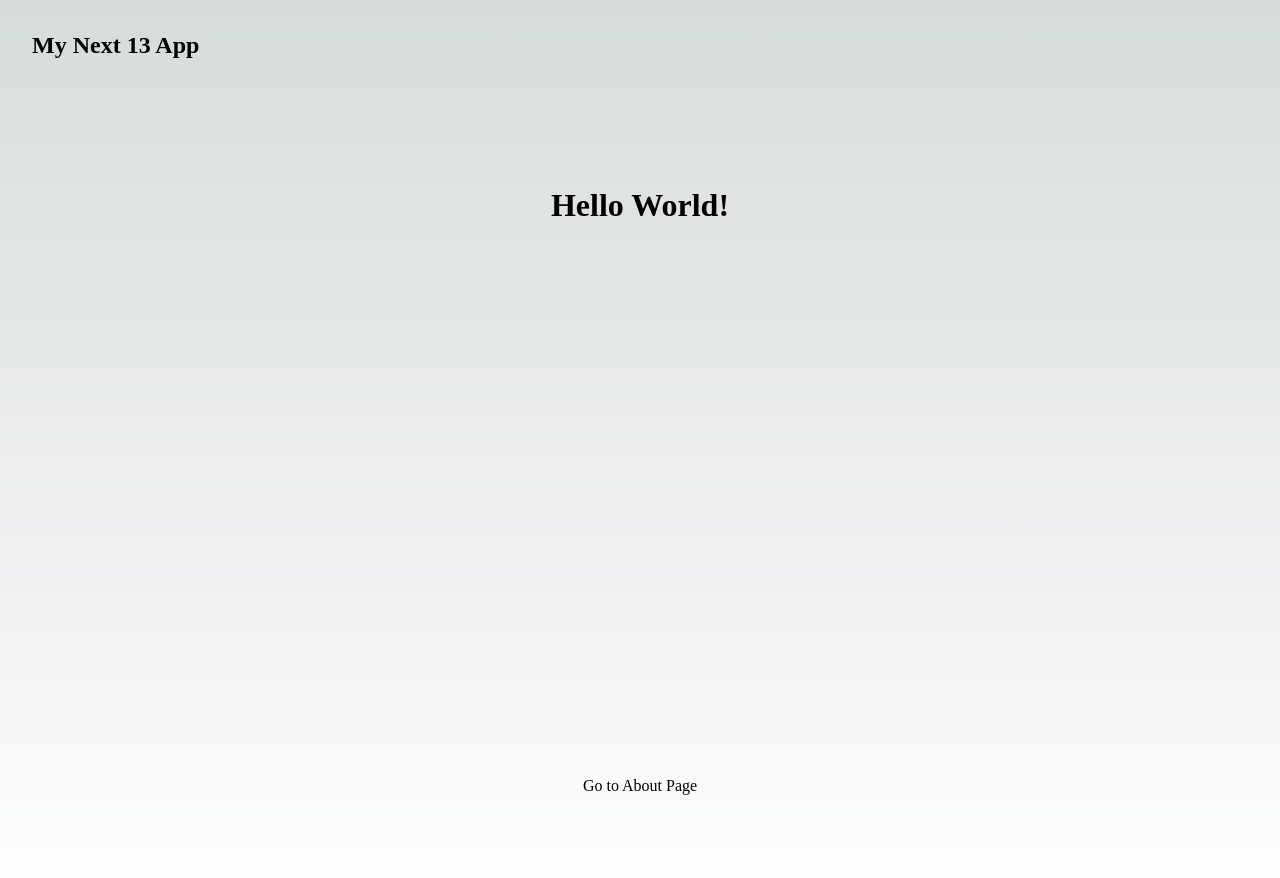
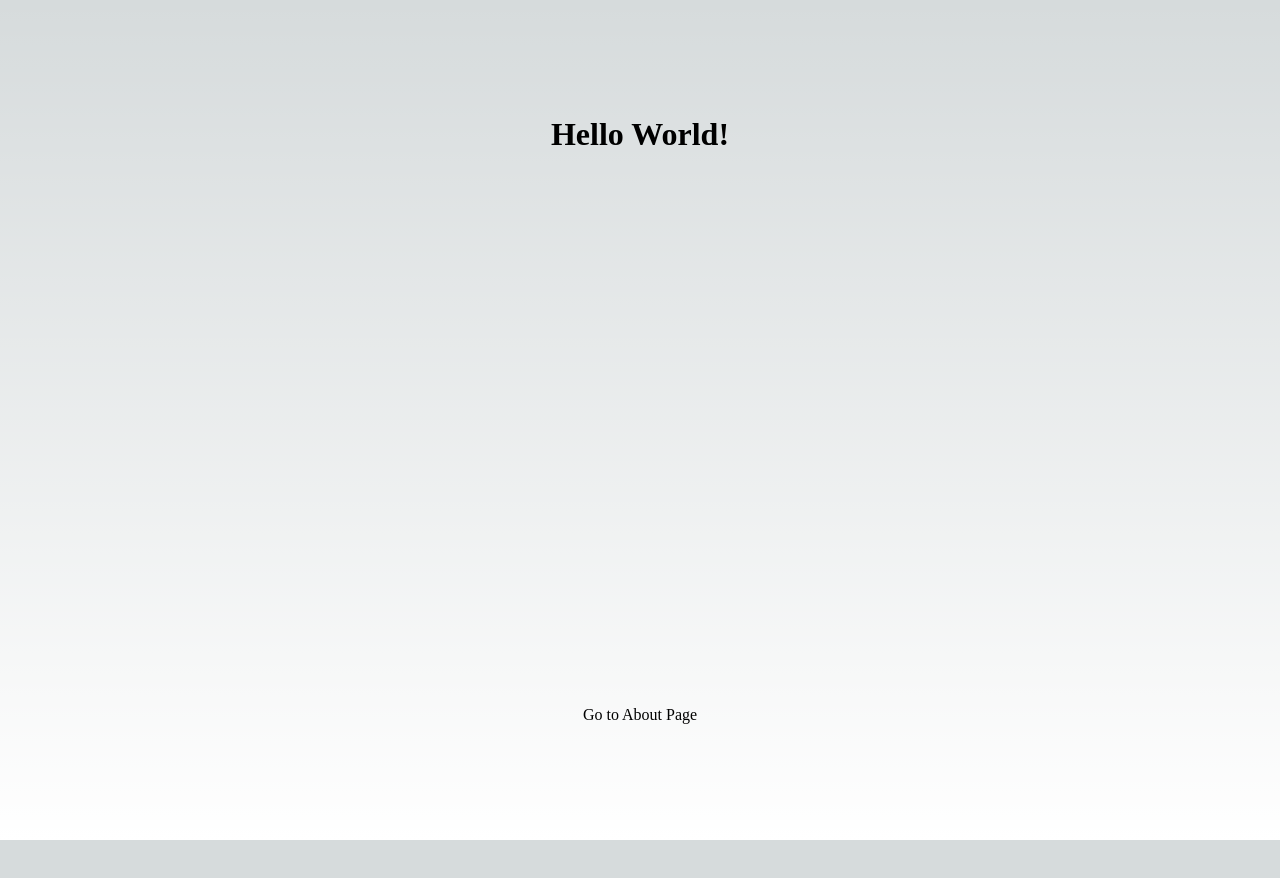
Before and after one commit to ShahTufail/next13-demo, a Next.js app: page / in a window 1280 px wide. Shown: the top 878 px of the page. After the commit the page ends 840 px from the top, so only its background shows below. Built offline with nearby package versions, Linux system fonts and the light colour scheme.

Commit message:
next 13.2 layout changes and removing head file

```diff
--- a/app/layout.tsx
+++ b/app/layout.tsx
@@ -1,5 +1,9 @@
 import './globals.css'
 
+export const metadata = {
+  title: 'Next 13 app',
+  description: 'Created by Tufail using create next app'
+}
 export default function RootLayout({
   children,
 }: {
@@ -13,11 +17,6 @@ export default function RootLayout({
       */}
       <head />
       <body>
-        <nav style={{margin:'2rem',
-          display: 'grid',
-          alignContent: 'center'}}>
-          <h1>My Next 13 App</h1>
-        </nav>
         {children}
       </body>
     </html>
```
Also changed, not shown: app/head.tsx (deleted, +0 -10 lines).
